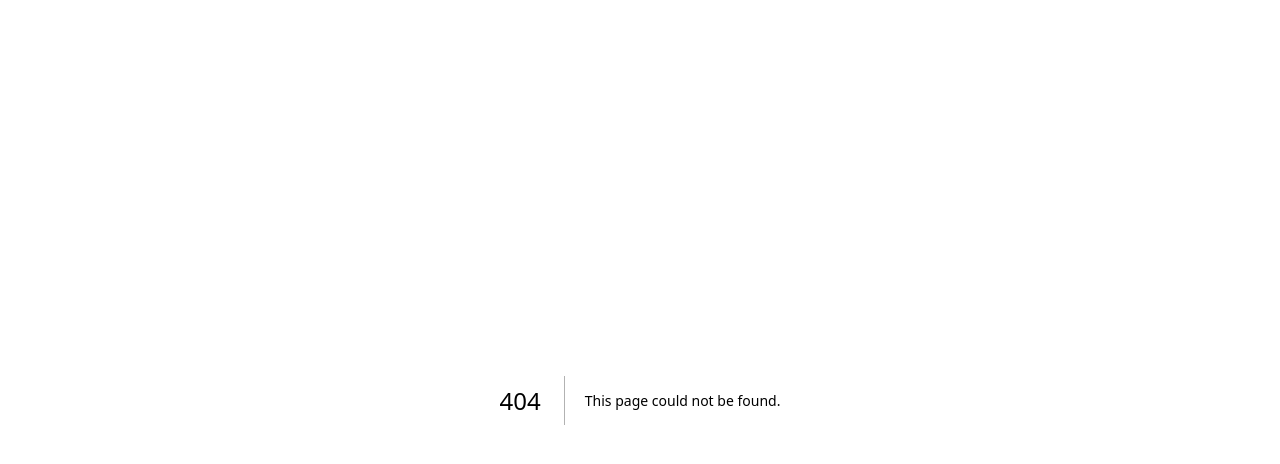
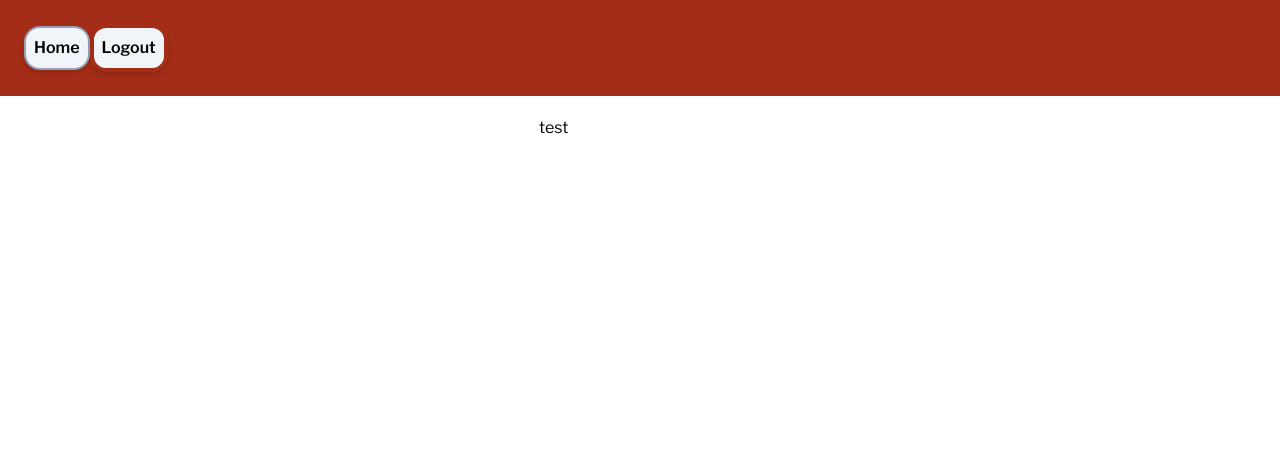
Before and after one commit to willr42/daobook_next, a Next.js app: page /patients/new in a window 1280 px wide. Before the commit this address had no page. Shown: the top 464 px of the page. Built offline with nearby package versions, Linux system fonts and the light colour scheme; a web font is replaced by a local one.

Commit message:
feat: new patient form POC

```diff
--- /dev/null
+++ b/src/app/(doctors)/patients/new/NewPatientForm.tsx
@@ -0,0 +1,25 @@
+"use client";
+
+import { startTransition } from "react";
+import { useForm } from "react-hook-form";
+import { action, type FormData } from "./newPatientAction";
+
+export default function NewPatientForm() {
+  const {
+    register,
+    handleSubmit,
+    formState: { errors },
+  } = useForm<FormData>();
+
+  const onSubmit = handleSubmit((data) => {
+    startTransition(() => {
+      action(data);
+    });
+  });
+
+  return (
+    <form onSubmit={onSubmit}>
+      <input defaultValue="test" {...register("firstName")} />
+    </form>
+  );
+}
--- /dev/null
+++ b/src/app/(doctors)/patients/new/newPatientAction.tsx
@@ -0,0 +1,15 @@
+"use server";
+
+export type FormData = {
+  firstName: string;
+  lastName: string;
+  dateOfBirth: Date;
+  email: string;
+  phoneNumber: string;
+  medications: string;
+  healthHistory: string;
+};
+
+export async function action(data: FormData) {
+  console.log(data);
+}
--- /dev/null
+++ b/src/app/(doctors)/patients/new/page.tsx
@@ -0,0 +1,9 @@
+import NewPatientForm from "./NewPatientForm";
+
+export default function NewPatientPage() {
+  return (
+    <div>
+      <NewPatientForm />
+    </div>
+  );
+}
```
